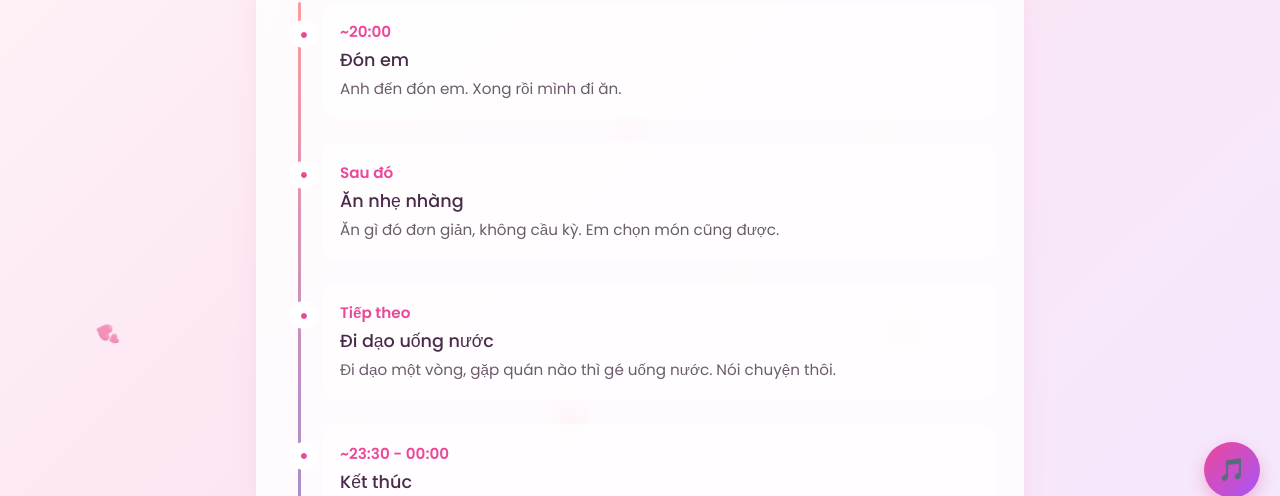
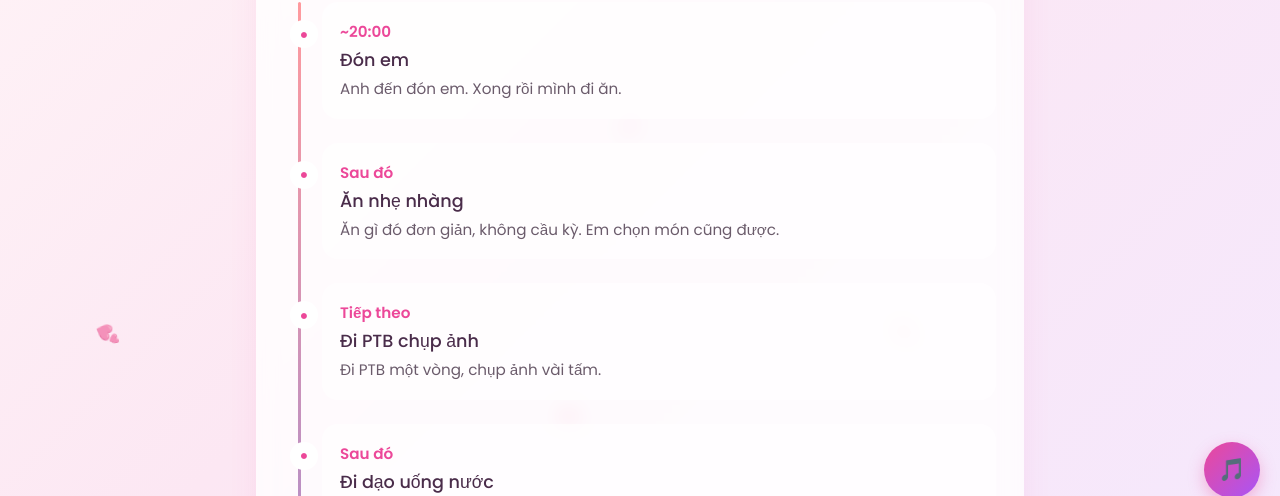
Before and after one commit to Daniel091012/ke-hoach-hen-ho, a plain HTML site: page plan.html in a window 1280 px wide. Shown: the part 282-778 px from the top of the page. Drawn offline with Linux system fonts and the light colour scheme.

Commit message:
Add PTB and photo taking to the itinerary

```diff
--- a/plan.html
+++ b/plan.html
@@ -103,8 +103,13 @@ footer { text-align: center; padding: 30px 20px; color: #a855f7; font-family: 'D
       </div>
       <div class="timeline-item">
         <div class="time">Tiếp theo</div>
+        <div class="activity">Đi PTB chụp ảnh</div>
+        <div class="desc">Đi PTB một vòng, chụp ảnh vài tấm.</div>
+      </div>
+      <div class="timeline-item">
+        <div class="time">Sau đó</div>
         <div class="activity">Đi dạo uống nước</div>
-        <div class="desc">Đi dạo một vòng, gặp quán nào thì gé uống nước. Nói chuyện thôi.</div>
+        <div class="desc">Đi dạo thêm, gặp quán nào thì gé uống nước. Nói chuyện thôi.</div>
       </div>
       <div class="timeline-item">
         <div class="time">~23:30 - 00:00</div>
```
